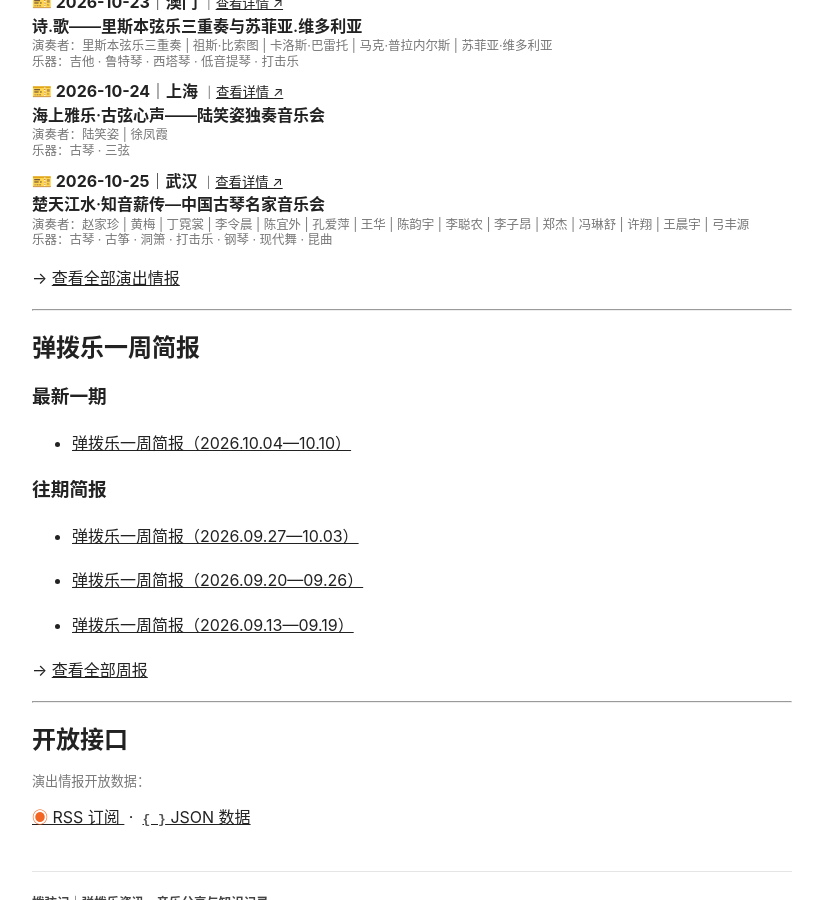
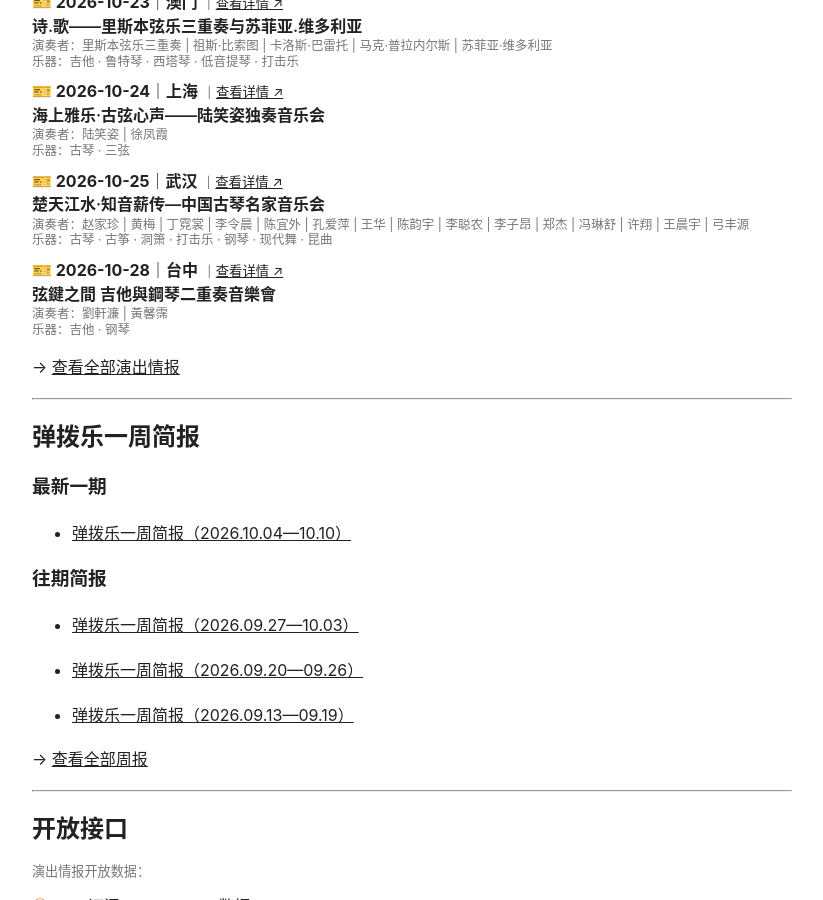
Before and after one commit to KeenKwok/boxianji, a Jekyll site: the page built from index.md, in a window 1280 px wide and 900 px high, scrolled down 1470 px. Shown: the whole window, without its empty margins (228-1051 px from the left). Built offline with Jekyll 4.4.1, drawn with Linux system fonts in a browser that asks for light colours.

Commit message:
更新 attention.yml

```diff
--- a/_data/attention.yml
+++ b/_data/attention.yml
@@ -1,3 +1,15 @@
+- id: "20261028-taichung-xianjian-zhijian-guitar-piano-duo"
+  date: "2026-10-28"
+  city: "台中"
+  title: "弦鍵之間 吉他與鋼琴二重奏音樂會"
+  performers:
+    - "劉軒濂"
+    - "黃馨霈"
+  instruments:
+    - "吉他"
+    - "钢琴"
+  link: "https://mp.weixin.qq.com/s/bB1CZ-MRFTfffEz8dZDFpQ"
+
 - id: "20261025-wuhan-chutian-jiangshui-zhiyin-xinchuan-guqin"
   date: "2026-10-25"
   city: "武汉"
```
